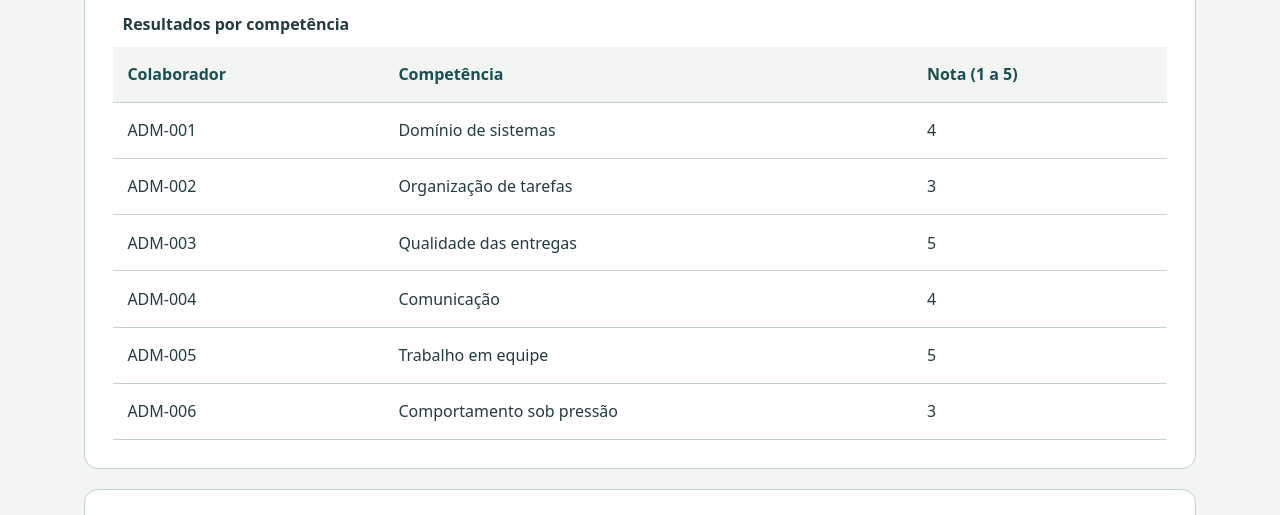
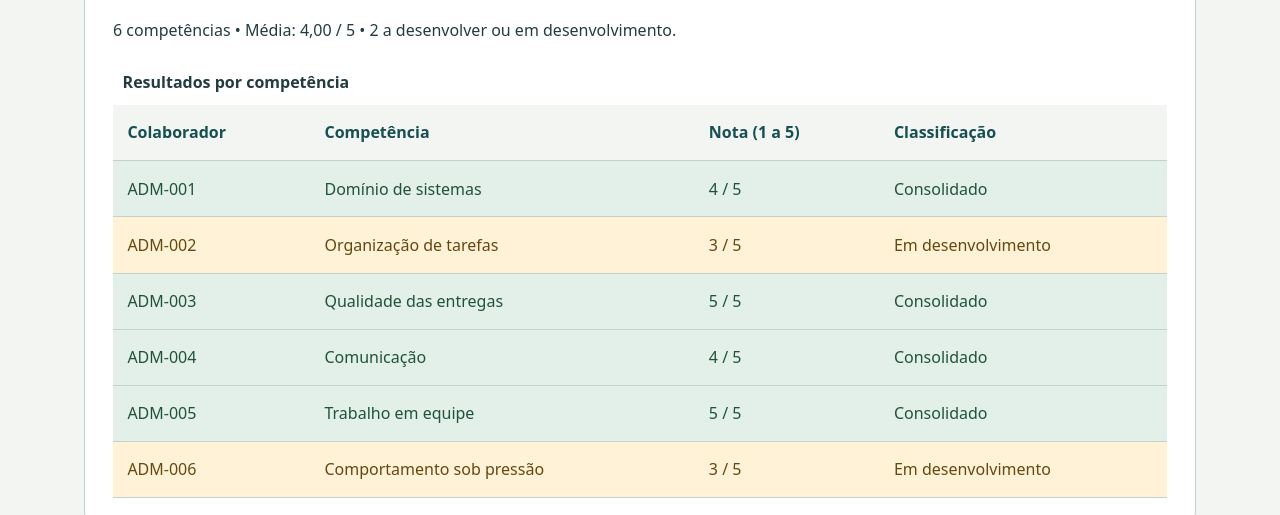
Before and after one commit to elisreginavieiravital/projeto-integrador-frontend-elis-regina-vieira, a plain HTML site: page index.html in a window 1280 px wide. Shown: the part 2607-3122 px from the top of the page. Drawn offline with Linux system fonts and the light colour scheme.

Commit message:
feat: adiciona funcoes e previa dinamica

```diff
--- a/css/style.css
+++ b/css/style.css
@@ -341,3 +341,18 @@ h3 {
 .nota-3 { width: 60%; }
 .nota-4 { width: 80%; }
 .nota-5 { width: 100%; }
+
+.faixa-inicial {
+    background: #fbe8e4;
+    color: #652d24;
+}
+
+.faixa-intermediaria {
+    background: #fff2d7;
+    color: #654810;
+}
+
+.faixa-consolidada {
+    background: #e3f0e9;
+    color: #20523a;
+}
--- a/index.html
+++ b/index.html
@@ -105,6 +105,7 @@
     <p>Visão geral das competências e das notas atribuídas.</p>
     <p><small>Dados de demonstração.</small></p>
     <button type="button" id="executar-analise" class="botao botao-secundario">Executar análise demonstrativa</button>
+    <p id="resumo-previa" aria-live="polite"></p>
     <div class="tabela-container">
     <table>
         <caption>Resultados por competência</caption>
@@ -113,16 +114,10 @@
                 <th scope="col">Colaborador</th>
                 <th scope="col">Competência</th>
                 <th scope="col">Nota (1 a 5)</th>
+                <th scope="col">Classificação</th>
             </tr>
         </thead>
-        <tbody>
-            <tr><td>ADM-001</td><td>Domínio de sistemas</td><td>4</td></tr>
-            <tr><td>ADM-002</td><td>Organização de tarefas</td><td>3</td></tr>
-            <tr><td>ADM-003</td><td>Qualidade das entregas</td><td>5</td></tr>
-            <tr><td>ADM-004</td><td>Comunicação</td><td>4</td></tr>
-            <tr><td>ADM-005</td><td>Trabalho em equipe</td><td>5</td></tr>
-            <tr><td>ADM-006</td><td>Comportamento sob pressão</td><td>3</td></tr>
-        </tbody>
+        <tbody id="lista-previa"></tbody>
     </table>
     </div>
 
@@ -149,5 +144,6 @@
     <script src="js/avaliacoes.js" defer></script>
     <script src="js/formulario.js" defer></script>
     <script src="js/logica.js" defer></script>
+    <script src="js/script.js" defer></script>
 </body>
 </html>
--- /dev/null
+++ b/js/script.js
@@ -0,0 +1,66 @@
+const itensCompetencias = [
+    { id: "sistemas", codigo: "ADM-001", nome: "Domínio de sistemas", nota: 4, tipo: "tecnica" },
+    { id: "organizacao", codigo: "ADM-002", nome: "Organização de tarefas", nota: 3, tipo: "tecnica" },
+    { id: "qualidade", codigo: "ADM-003", nome: "Qualidade das entregas", nota: 5, tipo: "tecnica" },
+    { id: "comunicacao", codigo: "ADM-004", nome: "Comunicação", nota: 4, tipo: "comportamental" },
+    { id: "equipe", codigo: "ADM-005", nome: "Trabalho em equipe", nota: 5, tipo: "comportamental" },
+    { id: "pressao", codigo: "ADM-006", nome: "Comportamento sob pressão", nota: 3, tipo: "comportamental" }
+];
+
+function calcularPercentualCompetencia(item, notaMaxima = 5) {
+    return (item.nota / notaMaxima) * 100;
+}
+
+function classificarPercentualCompetencia(percentual) {
+    if (percentual < 60) {
+        return { rotulo: "A desenvolver", classe: "faixa-inicial" };
+    }
+    if (percentual < 80) {
+        return { rotulo: "Em desenvolvimento", classe: "faixa-intermediaria" };
+    }
+    return { rotulo: "Consolidado", classe: "faixa-consolidada" };
+}
+
+function processarCompetencias(itens) {
+    return itens.map(function (item) {
+        const percentual = calcularPercentualCompetencia(item);
+        return { ...item, percentual, faixa: classificarPercentualCompetencia(percentual) };
+    });
+}
+
+function resumirCompetencias(itens) {
+    const soma = itens.reduce(function (total, item) {
+        return total + item.nota;
+    }, 0);
+    const precisamAtencao = itens.filter(function (item) {
+        return item.percentual < 80;
+    });
+    const media = itens.length === 0 ? 0 : soma / itens.length;
+    return `${itens.length} competências • Média: ${media.toFixed(2).replace(".", ",")} / 5 • ${precisamAtencao.length} a desenvolver ou em desenvolvimento.`;
+}
+
+function criarLinhaCompetencia(item) {
+    const linha = document.createElement("tr");
+    linha.classList.add(item.faixa.classe);
+    for (const valor of [item.codigo, item.nome, `${item.nota} / 5`, item.faixa.rotulo]) {
+        const celula = document.createElement("td");
+        celula.textContent = valor;
+        linha.append(celula);
+    }
+    return linha;
+}
+
+function iniciarPreviaCompetencias() {
+    const lista = document.querySelector("#lista-previa");
+    const resumo = document.querySelector("#resumo-previa");
+    if (lista === null || resumo === null) {
+        return;
+    }
+    const itensProcessados = processarCompetencias(itensCompetencias);
+    for (const item of itensProcessados) {
+        lista.append(criarLinhaCompetencia(item));
+    }
+    resumo.textContent = resumirCompetencias(itensProcessados);
+}
+
+iniciarPreviaCompetencias();
```
